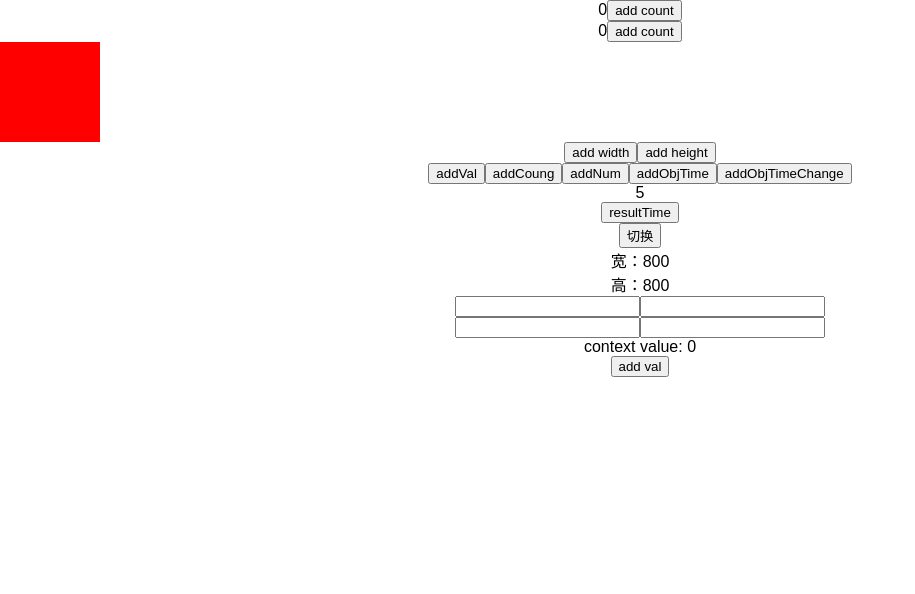
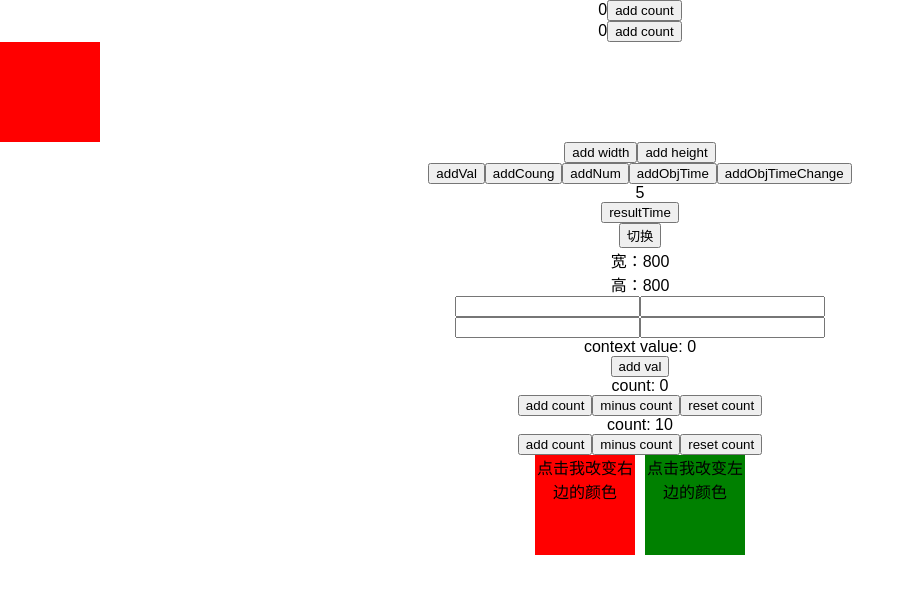
Before and after one commit to ChunchunIsMe/learningReact, a React (Create React App) app in the folder hook/: page / in a window 1280 px wide. Shown: the top 594 px of the page, without its empty margins (0-915 px from the left). Built offline with nearby package versions, Linux system fonts and the light colour scheme.

Commit message:
finish useCallback useMemo

```diff
--- a/hook/src/App.js
+++ b/hook/src/App.js
@@ -8,6 +8,8 @@ import Search from './component/custom/Search';
 import ShowSearch from './component/custom/ShowSearch';
 import CheckEffect from './component/effect/CheckEffect';
 import Outer from './component/context/Outer';
+import NumCount from './component/reducer/NumCount';
+import Father from './component/memoAndCallback/Father';
 
 class App extends Component {
   constructor(props) {
@@ -30,6 +32,9 @@ class App extends Component {
         <Search />
         <ShowSearch />
         <Outer />
+        <NumCount num={0} />
+        <NumCount num={10} />
+        <Father />
       </div>
     );
   }
--- /dev/null
+++ b/hook/src/component/memoAndCallback/Children.js
@@ -0,0 +1,60 @@
+import React, { useContext, useCallback, useMemo } from 'react';
+import { Context } from './stroe';
+
+function Children() {
+  return (
+    <div>
+      <Left />
+      <Right />
+    </div>
+  )
+}
+
+function Left() {
+  const [value, dispatch] = useContext(Context);
+  console.log('left');
+  return useMemo(() => (
+    <div
+      style={{
+        display: 'inline-block',
+        width: '100px',
+        height: '100px',
+        backgroundColor: value.left,
+        marginRight: '10px'
+      }}
+      onClick={() => dispatch({ type: 'right' })}
+    >
+      点击我改变右边的颜色
+    </div>
+  ), [value.left])
+}
+
+const funSet = new Set();
+const domSet = new Set();
+
+function Right() {
+  const [value, dispatch] = useContext(Context);
+  console.log('right');
+  const click = useCallback(() => dispatch({ type: 'left' }), [])
+
+  const dom = useMemo(() => (
+    <div
+      style={{
+        display: 'inline-block',
+        width: '100px',
+        height: '100px',
+        backgroundColor: value.right,
+      }}
+      onClick={click}
+    >
+      点击我改变左边的颜色
+    </div>
+  ), [value.right])
+  funSet.add(click);
+  domSet.add(dom);
+  console.log(funSet);
+  console.log(domSet);
+  return dom;
+}
+
+export default Children;
--- /dev/null
+++ b/hook/src/component/memoAndCallback/Father.js
@@ -0,0 +1,14 @@
+import React, { useReducer } from 'react';
+import { Context, reducer, state } from './stroe';
+import Childern from './Children';
+
+function Father() {
+  const re = useReducer(reducer, state);
+  return (
+    <Context.Provider value={re}>
+      <Childern />
+    </Context.Provider>
+  )
+}
+
+export default Father;
--- /dev/null
+++ b/hook/src/component/memoAndCallback/stroe.js
@@ -0,0 +1,35 @@
+import { createContext } from 'react';
+
+const state = {
+  left: 'red',
+  right: 'green'
+}
+
+const Context = createContext(null)
+
+function reducer(state, action) {
+  let obj = {}
+  switch (action.type) {
+    case 'left':
+      obj = {
+        ...state,
+        left: state.left === 'red' ? 'yellow' : 'red'
+      }
+      break;
+    case 'right':
+      obj = {
+        ...state,
+        right: state.right === 'green' ? 'blue' : 'green'
+      }
+      break;
+  }
+  return obj;
+}
+
+
+
+export {
+  Context,
+  reducer,
+  state
+}
--- /dev/null
+++ b/hook/src/component/reducer/NumCount.js
@@ -0,0 +1,40 @@
+import React, { useReducer } from 'react';
+
+function init(num) {
+  const result = Number(num);
+  if (Number.isNaN(result)) {
+    throw new Error('not a number');
+  }
+  return result;
+}
+
+
+function NumCount({ num }) {
+  function reducer(state, action) {
+    switch (action.type) {
+      case 'add':
+        return state + 1;
+      case 'minus':
+        return state - 1;
+      case 'reset':
+        return num;
+      default:
+        throw new Error('error');
+    }
+  }
+
+  const [state, dispatch] = useReducer(reducer, num, init);
+
+  return (
+    <div>
+      <div>count: {state}</div>
+      <div>
+        <button onClick={() => dispatch({ type: 'add' })}>add count</button>
+        <button onClick={() => dispatch({ type: 'minus' })}>minus count</button>
+        <button onClick={() => dispatch({ type: 'reset' })}>reset count</button>
+      </div>
+    </div>
+  )
+}
+
+export default NumCount;
```
Also changed, not shown: 1 other file (tests, documents, lock files or other folders).
